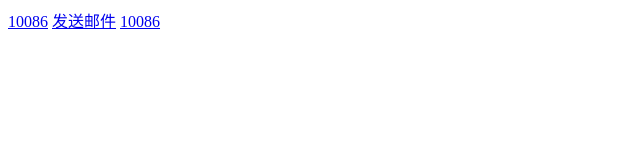
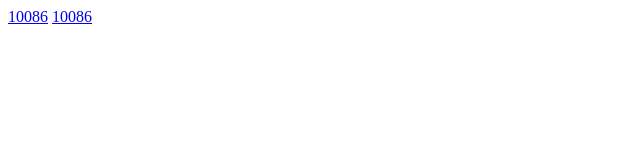
Before and after one commit to wukai198786/front-base, a plain HTML site: page index.html in a window 1280 px wide. Shown: the whole page, without its empty margins (0-640 px from the left). Drawn offline with Linux system fonts and the light colour scheme.

Commit message:
Update index.html
as

```diff
--- a/index.html
+++ b/index.html
@@ -10,7 +10,7 @@
     <a href="tel:10086">10086</a>
 
     <!-- 给1987860384@qq.com发邮件 -->
-    <a href="mailto:1987860384@qq.com">发送邮件</a>
+<!--     <a href="mailto:1987860384@qq.com">发送邮件</a> -->
 
     <!-- 给10086发短信 -->
     <a href="sms:10086">10086</a>
```
